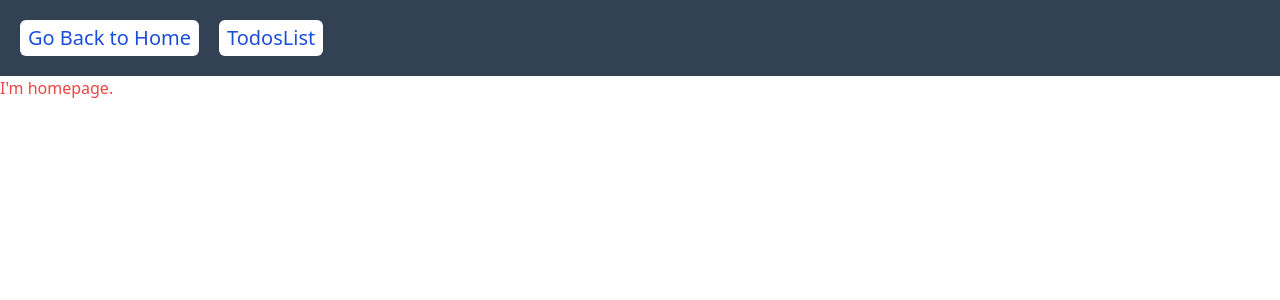
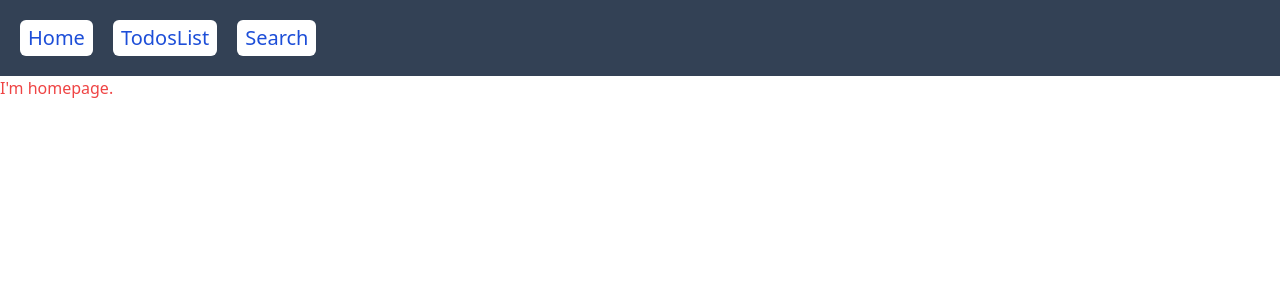
Before and after one commit to Lootmann/fastapi-nextjs-typing, a Next.js app in the folder frontend/: page / in a window 1280 px wide. Shown: the top 300 px of the page. Built offline with nearby package versions, Linux system fonts and the light colour scheme.

Commit message:
app: add Search

```diff
--- a/frontend/app/Header.tsx
+++ b/frontend/app/Header.tsx
@@ -8,7 +8,7 @@ function Header() {
         href="/"
         className="px-2 py-1 bg-white text-blue-700 text-xl hover:font-bold rounded-md"
       >
-        Go Back to Home
+        Home
       </Link>
 
       <Link
@@ -17,6 +17,13 @@ function Header() {
       >
         TodosList
       </Link>
+
+      <Link
+        href="/search"
+        className="px-2 py-1 bg-white text-blue-700 text-xl hover:font-bold rounded-md"
+      >
+        Search
+      </Link>
     </header>
   );
 }
```
